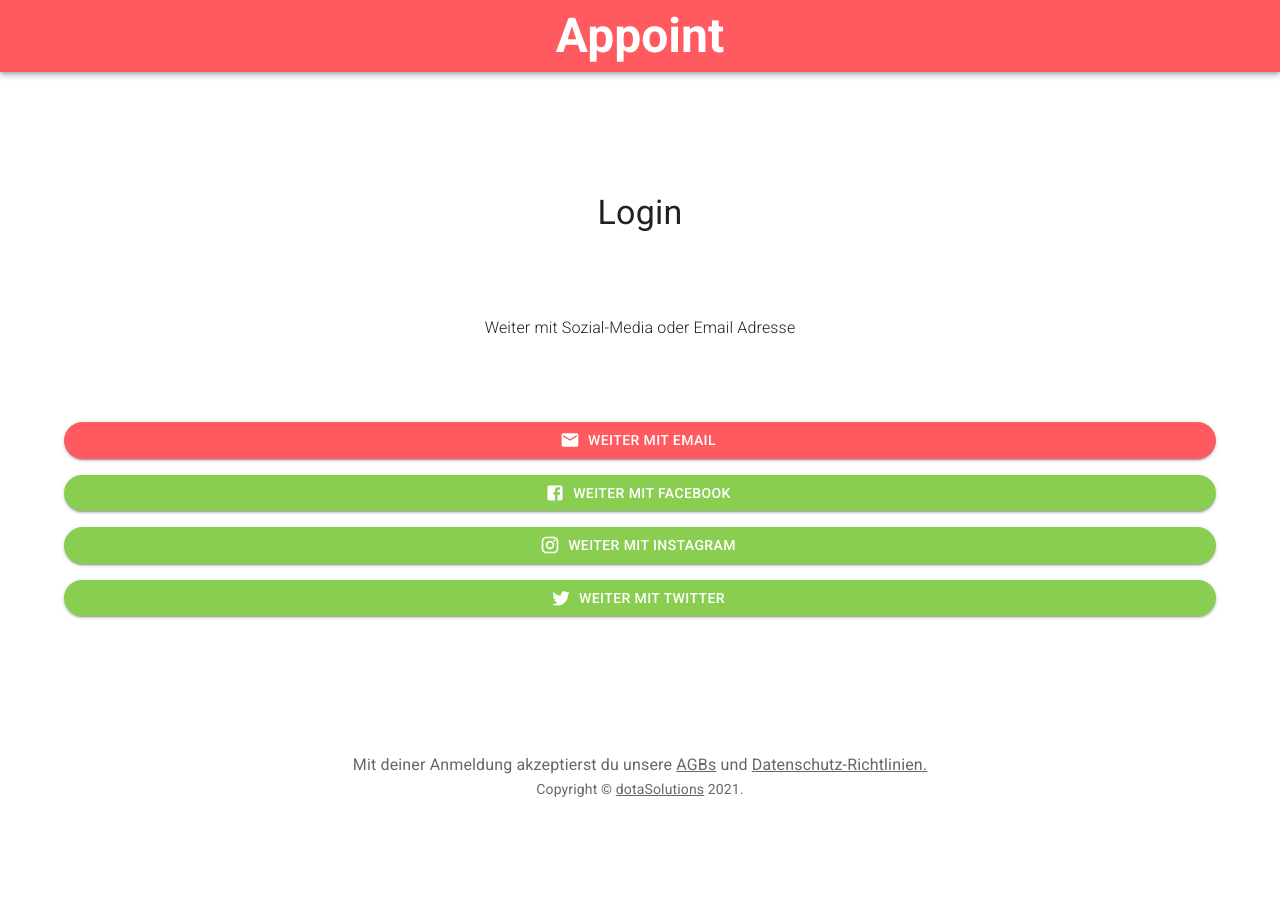
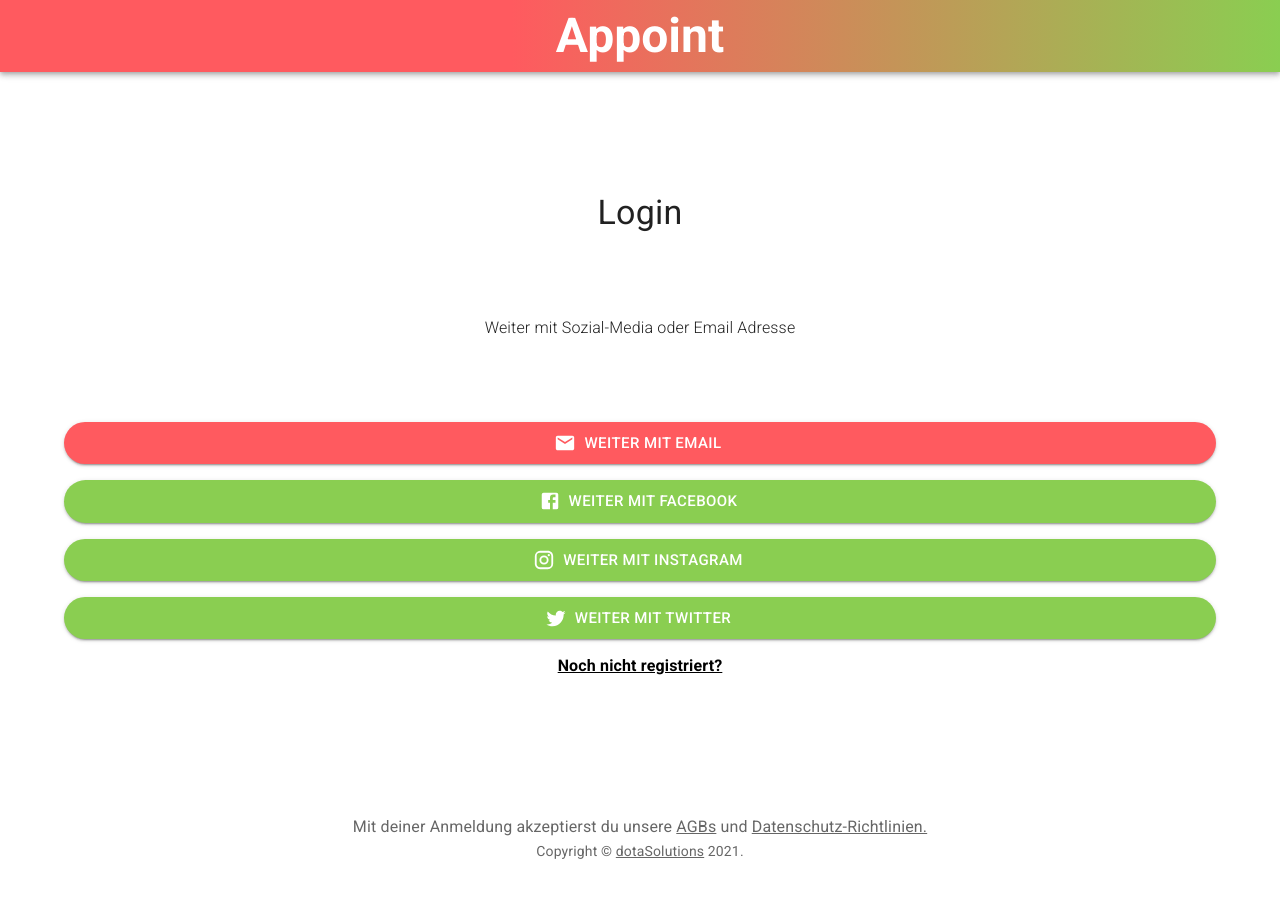
Before and after one commit to irfdog/appoint, a React (Create React App) app: page /login in a window 1280 px wide. Shown: the top 898 px of the page. Before the commit the page ends 847 px from the top, so only its background shows below. Built offline with nearby package versions, Linux system fonts and the light colour scheme.

Commit message:
login screen view done

```diff
--- a/src/components/Login.jsx
+++ b/src/components/Login.jsx
@@ -8,11 +8,17 @@
 import InstagramIcon from "@mui/icons-material/Instagram";
 import TwitterIcon from "@mui/icons-material/Twitter";
 import EmailIcon from "@mui/icons-material/Email";
+import { NavLink } from "react-router-dom";
+import theme from "../utils/theme";
 
 function Welcome() {
   return (
     <div>
-      <AppBar position="relative" align="center">
+      <AppBar
+        position="relative"
+        align="center"
+        style={{ background: theme.palette.primary.gradient }}
+      >
         <Typography variant="h3" sx={{ fontWeight: "bold", mt: 1, mb: 1 }}>
           Appoint
         </Typography>
@@ -40,7 +46,7 @@
               alignItems="stretch"
             >
               <Button
-                size="medium"
+                size="large"
                 color="primary"
                 variant="contained"
                 sx={{ mt: 10, borderRadius: 7 }}
@@ -49,7 +55,7 @@
                 Weiter mit Email
               </Button>
               <Button
-                size="medium"
+                size="large"
                 color="secondary"
                 variant="contained"
                 sx={{ mt: 2, borderRadius: 7 }}
@@ -58,7 +64,7 @@
                 Weiter mit Facebook
               </Button>
               <Button
-                size="medium"
+                size="large"
                 color="secondary"
                 variant="contained"
                 sx={{ mt: 2, borderRadius: 7 }}
@@ -67,7 +73,7 @@
                 Weiter mit Instagram
               </Button>
               <Button
-                size="medium"
+                size="large"
                 color="secondary"
                 variant="contained"
                 sx={{ mt: 2, borderRadius: 7 }}
@@ -75,6 +81,12 @@
               >
                 Weiter mit Twitter
               </Button>
+              <NavLink
+                to="/register"
+                style={{ marginTop: 15, color: "black", fontWeight: "bold" }}
+              >
+                Noch nicht registriert?
+              </NavLink>
             </Grid>
             <FooterAGB
               description="Mit deiner Anmeldung akzeptierst du
--- a/src/components/Welcome.jsx
+++ b/src/components/Welcome.jsx
@@ -45,6 +45,7 @@
               alignItems="stretch"
             >
               <Button
+                size="large"
                 color="secondary"
                 variant="contained"
                 sx={{ mt: 10, borderRadius: 7 }}
```
